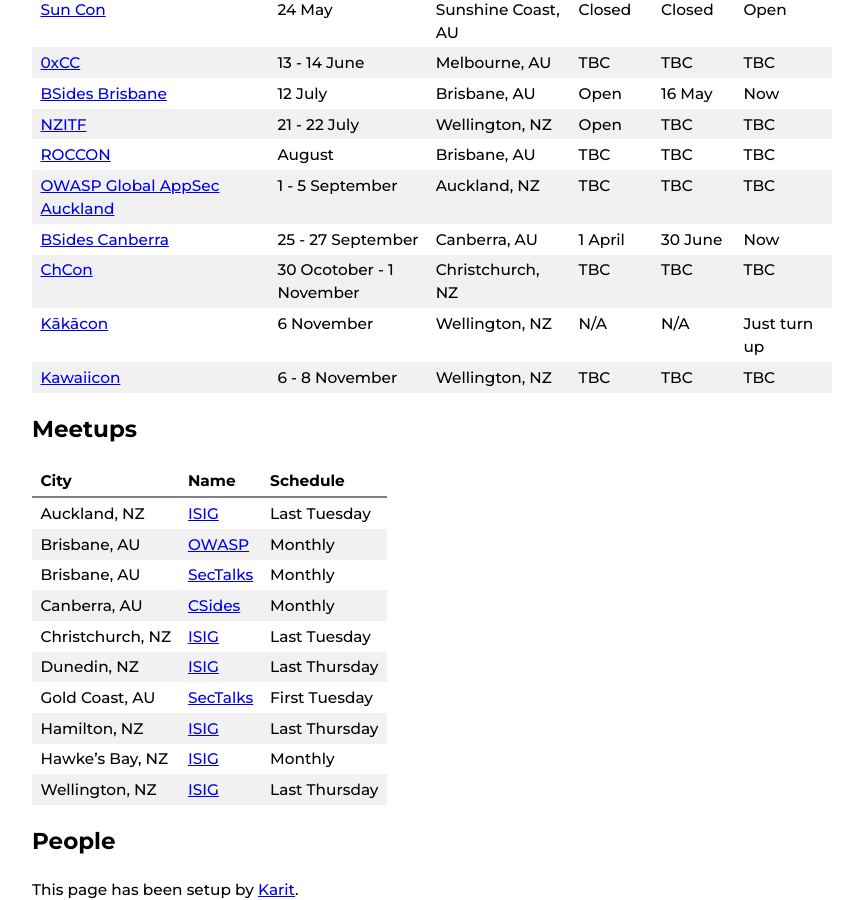
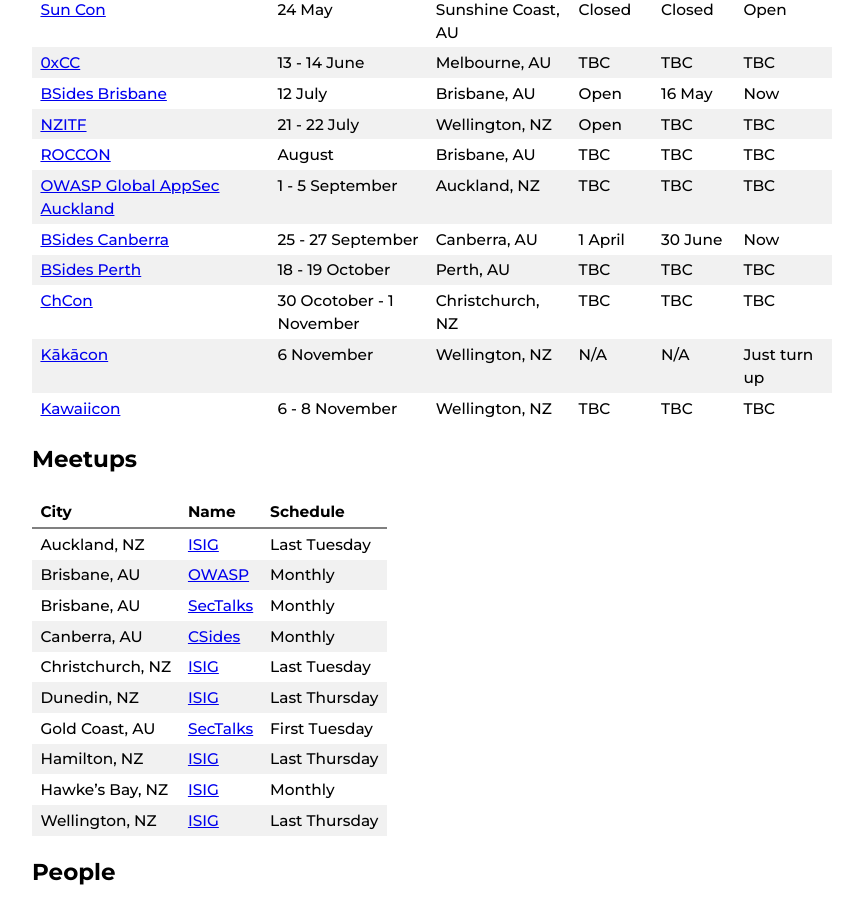
Before and after one commit to nzkarit/downundercons, a Jekyll site: the page built from index.markdown, in a window 1280 px wide and 900 px high, scrolled down 552 px. Shown: the whole window, without its empty margins (208-1071 px from the left). Built offline with Jekyll 4.4.1, drawn with Linux system fonts in a browser that asks for light colours.

Commit message:
Update index.markdown

```diff
--- a/index.markdown
+++ b/index.markdown
@@ -24,6 +24,7 @@ These are a list of hacker/infosec cons and meetups in the NZ and Aussie Area.
 | [ROCCON](https://www.realmsofcyber.com/) | August | Brisbane, AU | TBC | TBC | TBC |
 | [OWASP Global AppSec Auckland](https://appsec.org.nz/conference/) | 1 - 5 September | Auckland, NZ | TBC | TBC | TBC |
 | [BSides Canberra](https://www.bsidesau.com.au/) | 25 - 27 September | Canberra, AU | 1 April | 30 June | Now |
+| [BSides Perth](https://bsidesperth.com.au/) | 18 - 19 October | Perth, AU | TBC | TBC | TBC |
 | [ChCon](https://2025.chcon.nz/) | 30 Ocotober - 1 November | Christchurch, NZ | TBC | TBC | TBC |
 | [Kākācon](https://www.kākācon.nz/) | 6 November | Wellington, NZ | N/A | N/A | Just turn up |
 | [Kawaiicon](https://kawaiicon.org/) | 6 - 8 November | Wellington, NZ | TBC | TBC | TBC |
```
